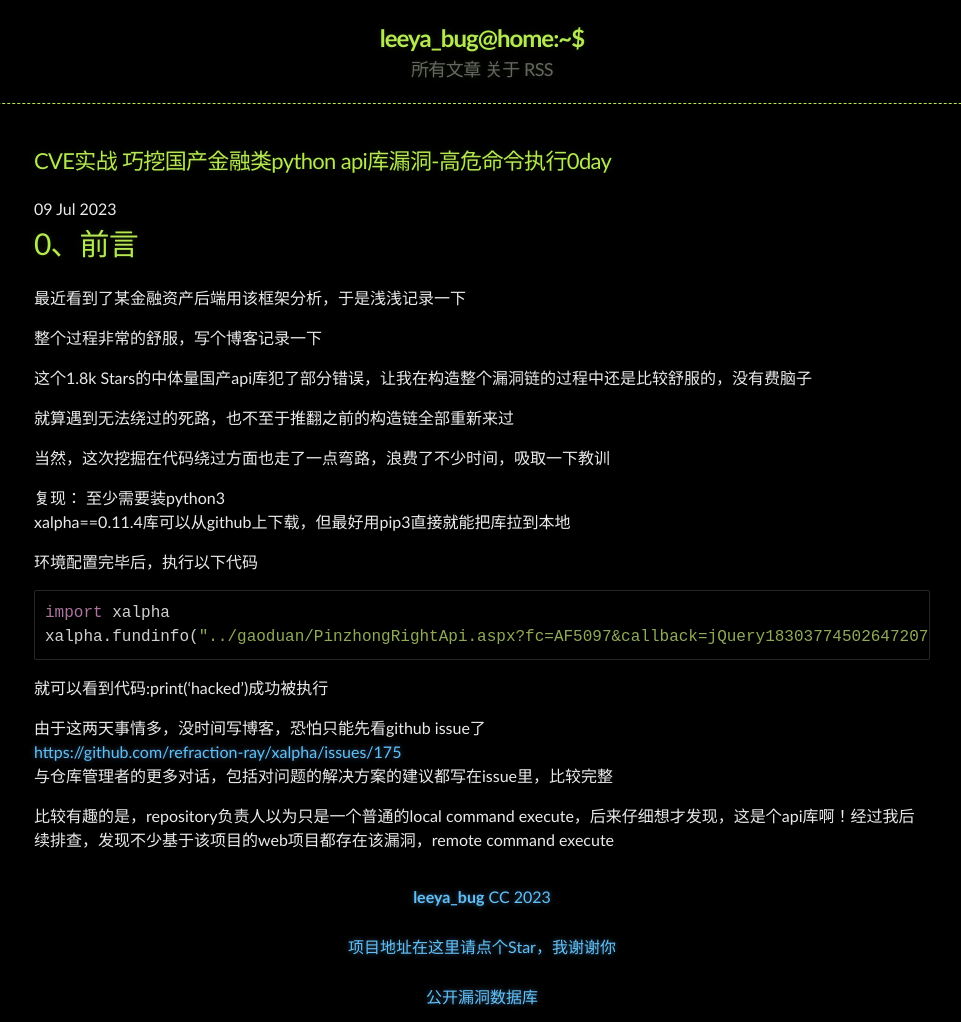
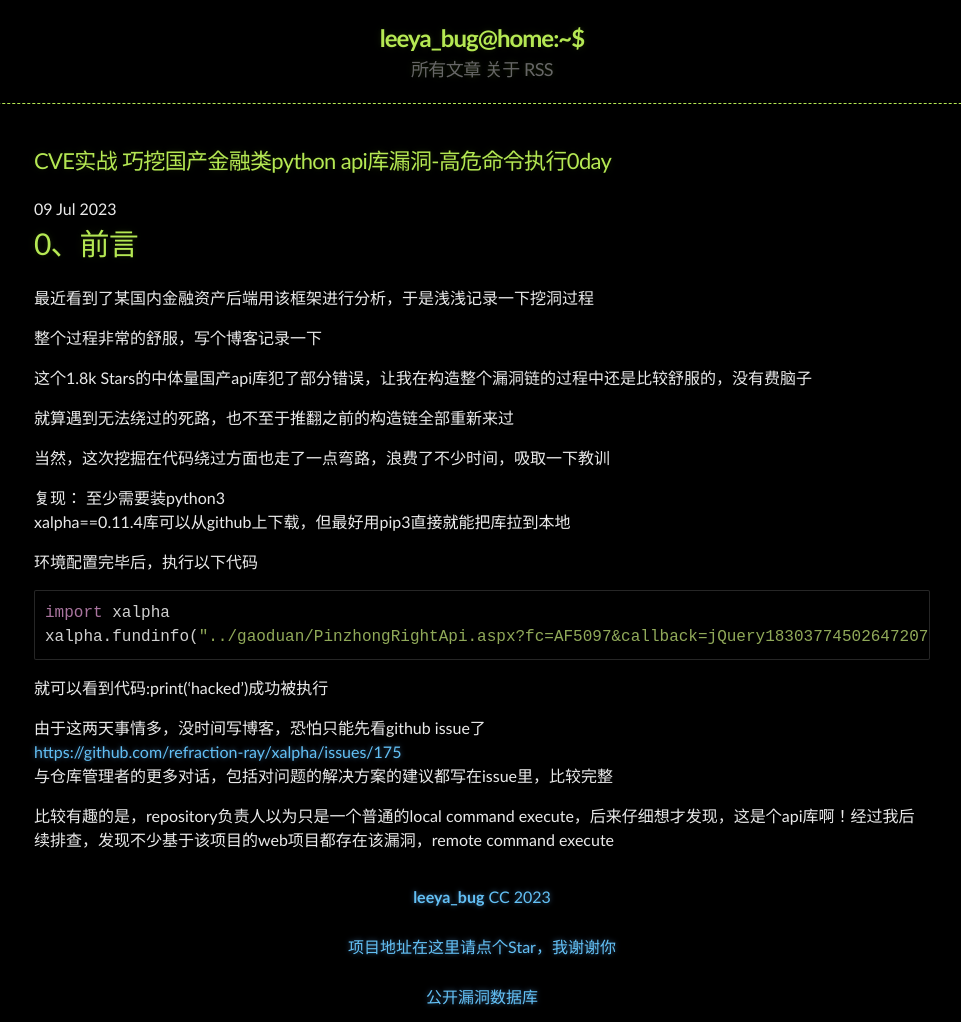
Before and after one commit to Leeyangee/leeyangee.github.io, a Jekyll site: the page built from _posts/2023-07-09-CVE实战 巧挖国产金融类python api库漏洞-高危命令执行0day.md, in a window 1280 px wide. Shown: the whole page, without its empty margins (158-1119 px from the left). Built offline with Jekyll 4.4.1, drawn with Linux system fonts in a browser that asks for light colours.

Commit message:
Update 2023-07-09-CVE实战 巧挖国产金融类python api库漏洞-高危命令执行0day.md

```diff
--- a/_posts/2023-07-09-CVE实战 巧挖国产金融类python api库漏洞-高危命令执行0day.md
+++ b/_posts/2023-07-09-CVE实战 巧挖国产金融类python api库漏洞-高危命令执行0day.md
@@ -4,7 +4,7 @@ published: true
 ---
 # [](#header-1)0、前言
 
-最近看到了某金融资产后端用该框架分析，于是浅浅记录一下
+最近看到了某国内金融资产后端用该框架进行分析，于是浅浅记录一下挖洞过程
 
 整个过程非常的舒服，写个博客记录一下
 
```
